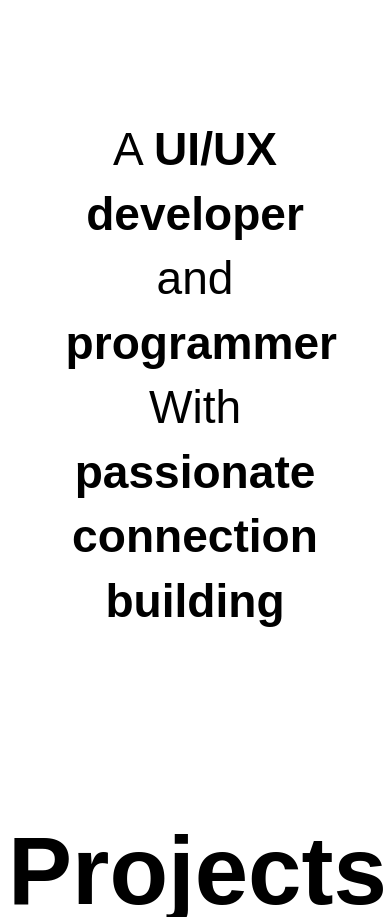
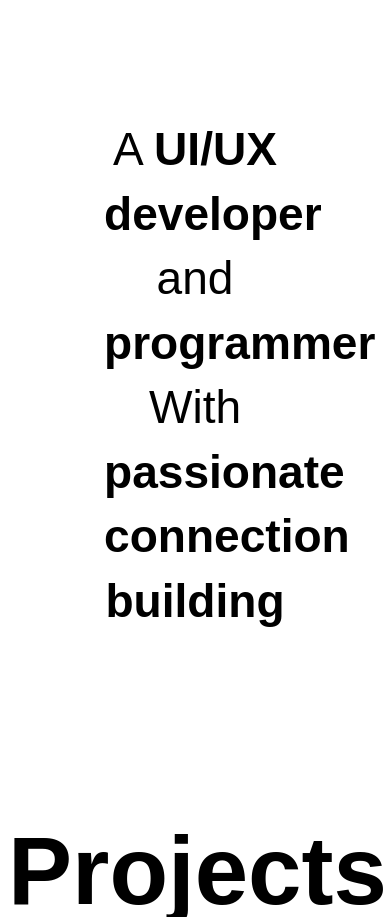
Before and after one commit to Shobhit67/Portfolio, a React (Create React App) app: page / in a window 390 px wide. Shown: the part 1445-2362 px from the top of the page. Built offline with nearby package versions, Linux system fonts and the light colour scheme.

Commit message:
Update sub-intro

```diff
--- a/package.json
+++ b/package.json
@@ -3,6 +3,8 @@
   "version": "0.1.0",
   "private": false,
   "dependencies": {
+    "@fortawesome/free-solid-svg-icons": "^6.4.2",
+    "@fortawesome/react-fontawesome": "^0.2.0",
     "@mui/icons-material": "^5.14.14",
     "@mui/material": "^5.14.14",
     "@testing-library/jest-dom": "^5.17.0",
--- a/src/index.css
+++ b/src/index.css
@@ -112,6 +112,7 @@ p {
   width: 6.4rem;
   height: 6.4rem;
   background: rgb(255, 221, 0);
+  /* background: #2b7bbc; */
   color: white;
   border-radius: 3.2rem;
   position: fixed;
@@ -232,4 +233,7 @@ p {
   .timeline-date {
     left: 0;
   }
+  .sub-intro {
+    margin: 0 5rem;
+  }
 }
```
Also changed, not shown: 1 other file (tests, documents, lock files or other folders).
